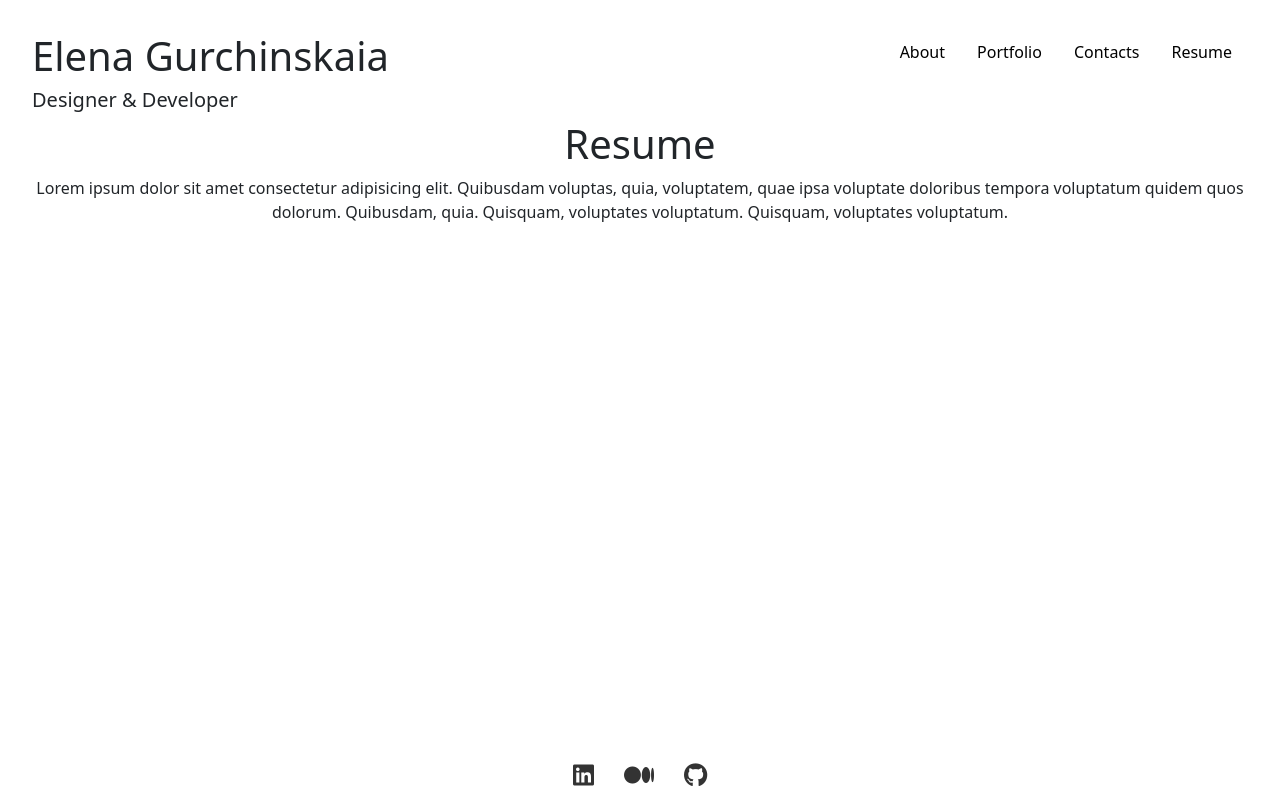
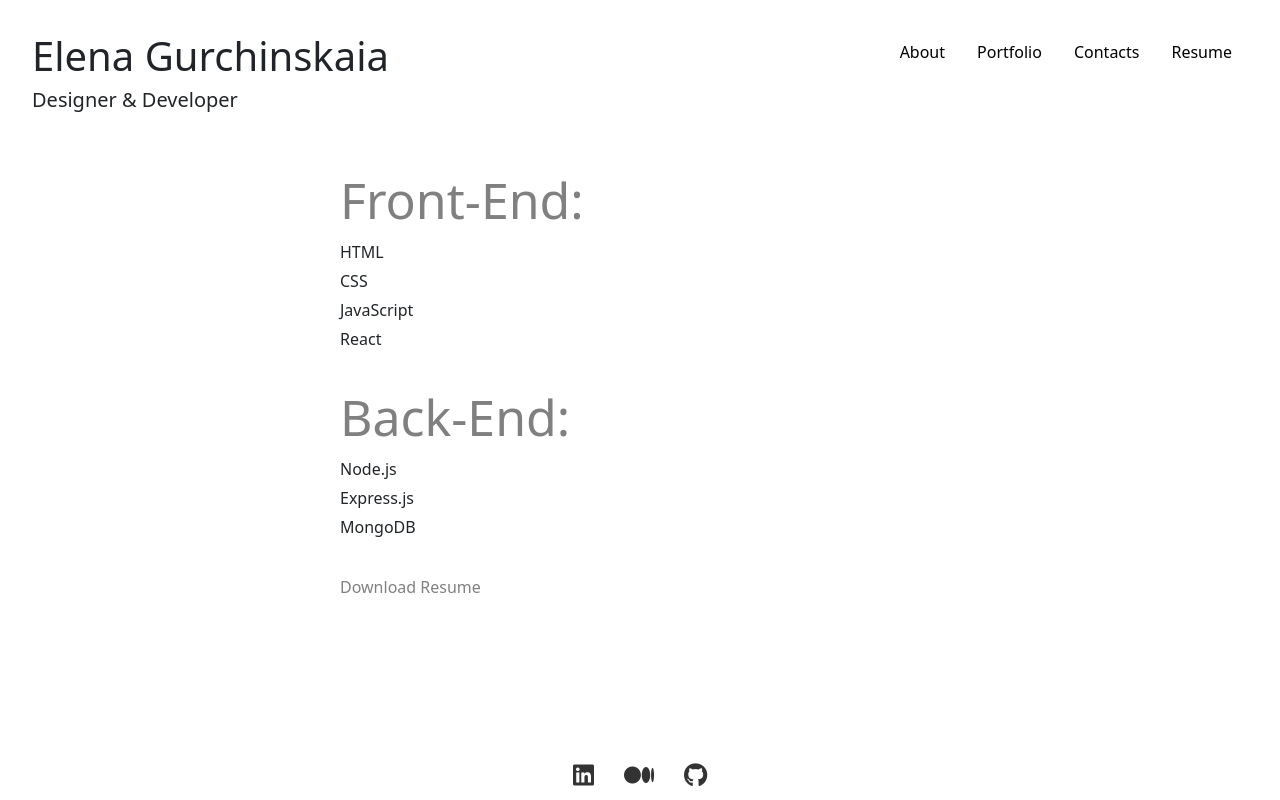
Before and after one commit to elenagurchinskaia/eg-react-portfolio, a React (Vite) app: page /resume in a window 1280 px wide. Built offline with nearby package versions, Linux system fonts and the light colour scheme.

Commit message:
styling for Resume.jsx

```diff
--- a/src/pages/Resume.jsx
+++ b/src/pages/Resume.jsx
@@ -1,13 +1,40 @@
+import "../styles/Resume.css";
+
 function Resume() {
   return (
-    <div>
-      <h1>Resume</h1>
-      <p>
-        Lorem ipsum dolor sit amet consectetur adipisicing elit. Quibusdam
-        voluptas, quia, voluptatem, quae ipsa voluptate doloribus tempora
-        voluptatum quidem quos dolorum. Quibusdam, quia. Quisquam, voluptates
-        voluptatum. Quisquam, voluptates voluptatum.
-      </p>
+    <div className="resume-container">
+      {/* <h1>Resume</h1> */}
+
+      <div className="resume-section">
+        <h5>Front-End:</h5>
+        <ul className="list-unstyled">
+          <li>HTML</li>
+          <li>CSS</li>
+          <li>JavaScript</li>
+          <li>React</li>
+        </ul>
+      </div>
+
+      <div className="resume-section">
+        <h5>Back-End:</h5>
+        <ul className="list-unstyled">
+          <li>Node.js</li>
+          <li>Express.js</li>
+          <li>MongoDB</li>
+        </ul>
+      </div>
+
+      <div className="resume-section">
+        <p>
+          <a
+            href="https://drive.google.com/file/d/1pZA6_dcJcUrQUh7iSwNJI3CLwZJvaKqF/view"
+            target="_blank"
+            rel="noopener noreferrer"
+          >
+            Download Resume
+          </a>
+        </p>
+      </div>
     </div>
   );
 }
--- /dev/null
+++ b/src/styles/Resume.css
@@ -0,0 +1,37 @@
+.resume-container {
+  display: flex;
+  flex-direction: column;
+  align-items: flex-start;
+  max-width: 600px;
+  margin: 0 auto;
+  text-align: left;
+  padding-top: 50px;
+}
+
+.resume-section {
+  margin-bottom: 20px;
+}
+
+.resume-section h5 {
+  font-size: 50px;
+  margin-bottom: 10px;
+  color: grey;
+}
+
+.resume-section ul {
+  list-style: none;
+  padding: 0;
+}
+
+.resume-section li {
+  margin-bottom: 5px;
+}
+
+.resume-section a {
+  text-decoration: none;
+  color: grey;
+}
+
+.resume-section a:hover {
+  text-decoration: underline;
+}
```
